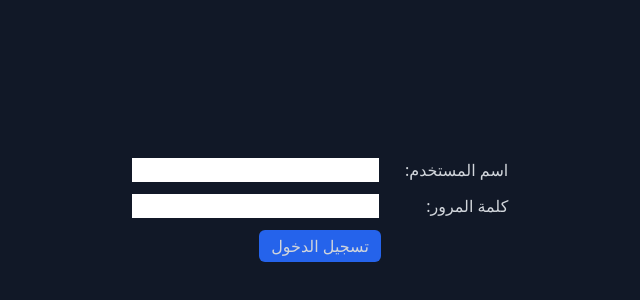
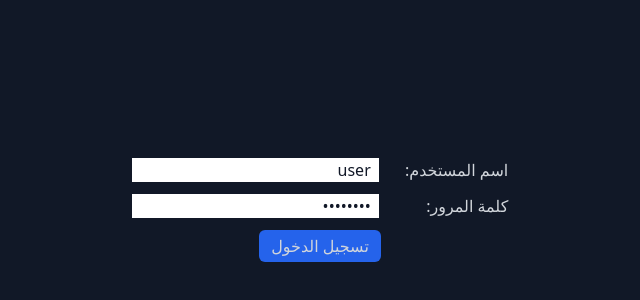
Before and after one commit to alimr70/mattress-sys-front, a React (Create React App) app: page /login in a window 1280 px wide. Shown: the part 190-490 px from the top of the page, without its empty margins (320-960 px from the left). Built offline with nearby package versions, Linux system fonts and the light colour scheme.

Commit message:
Netlify refresh fix

```diff
--- a/src/pages/Login.jsx
+++ b/src/pages/Login.jsx
@@ -10,22 +10,12 @@ const Login = () => {
 
   let from = location.state?.from?.pathname || "/";
 
-  const [username, setUserName] = useState("");
-  const [password, setPassWord] = useState("");
+  const [username, setUserName] = useState("user");
+  const [password, setPassWord] = useState("mattress");
   const [role, setRole] = useState("");
 
   function handleSubmit(e) {
     e.preventDefault();
-
-    // if (password === process.env.REACT_APP_PROGRAMMER_PS) {
-    //   setRole("programmer");
-    // }
-    // if (password === process.env.REACT_APP_MANAGER_PS) {
-    //   setRole("manager");
-    // }
-    // if (password === process.env.REACT_APP_ACCOUNTANT_PS) {
-    //   setRole("accountant");
-    // }
 
     if (username !== "" && role !== "") {
       authDispatch(login({ username, role }));
```
Also changed, not shown: 1 other file (tests, documents, lock files or other folders).
